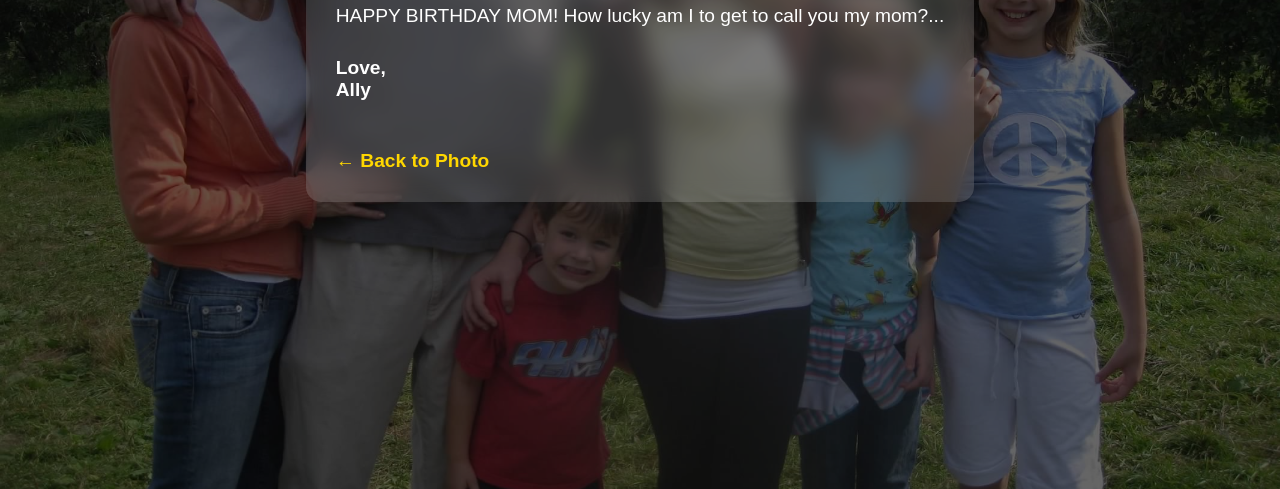
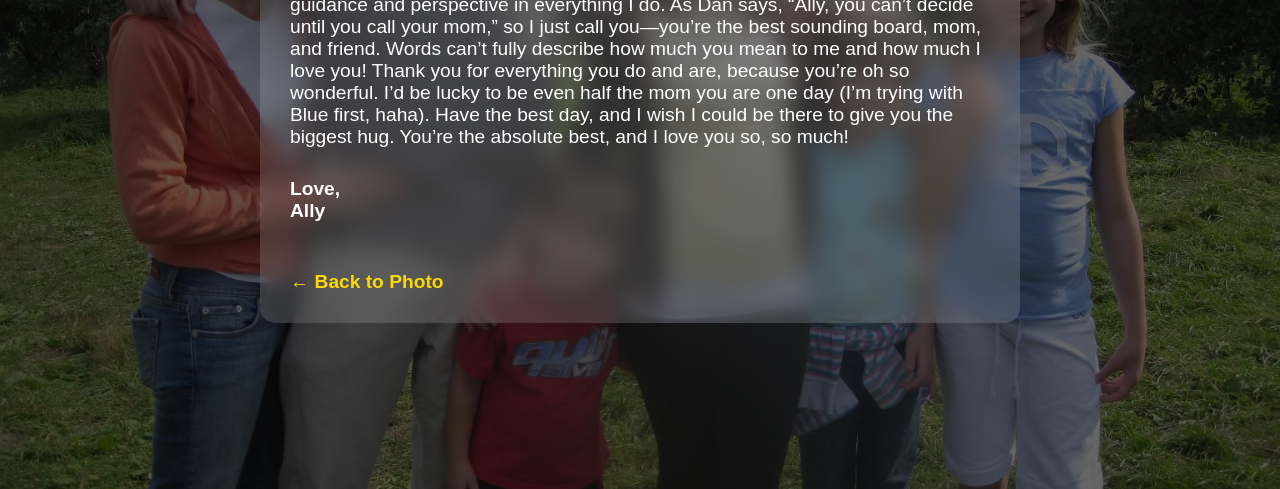
Before and after one commit to 1020robert/bdaymom, a plain HTML site: page card-ally.html in a window 1280 px wide. Shown: the part 391-880 px from the top of the page. Drawn offline with Linux system fonts and the light colour scheme.

Commit message:
Update card-ally.html

```diff
--- a/card-ally.html
+++ b/card-ally.html
@@ -10,7 +10,13 @@
   <div class="overlay">
     <div class="letter">
       <h1>Dear Mom,</h1>
-      <p>HAPPY BIRTHDAY MOM! How lucky am I to get to call you my mom?...</p>
+      <p>HAPPY BIRTHDAY MOM! How lucky am I to get to call you my mom? I can imagine being five people’s emergency contact isn’t easy,
+        but you are such a natural. There aren’t many people in the world who are truly meant to be a mom, but you are—everything about
+        you is kind, caring, patient, and nurturing. I feel incredibly lucky to learn from you as I’ve gotten older and to always have your
+        guidance and perspective in everything I do. As Dan says, “Ally, you can’t decide until you call your mom,” so I just call you—you’re
+        the best sounding board, mom, and friend. Words can’t fully describe how much you mean to me and how much I love you! Thank you for
+        everything you do and are, because you’re oh so wonderful. I’d be lucky to be even half the mom you are one day (I’m trying with Blue
+        first, haha). Have the best day, and I wish I could be there to give you the biggest hug. You’re the absolute best, and I love you so, so much!</p>
       <p class="signature">Love,<br>Ally</p>
       <a class="back-link" href="index.html">← Back to Photo</a>
     </div>
```
